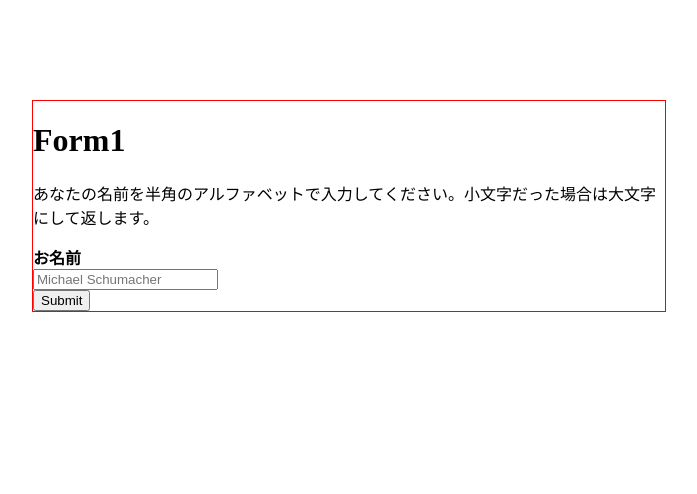
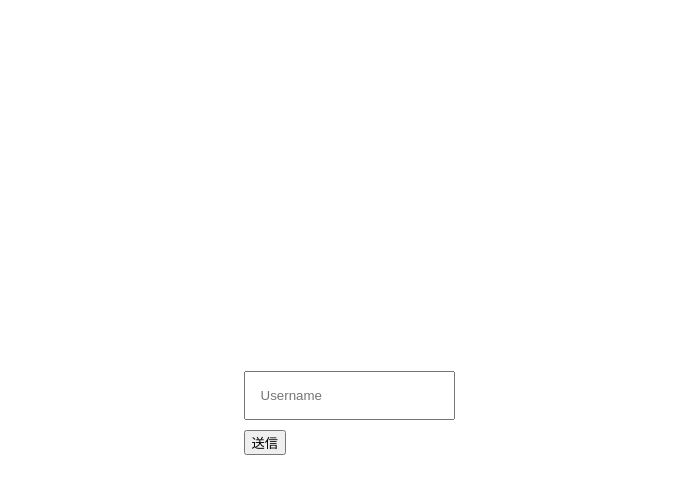
Before and after one commit to kento-yoshidu/myforms_frontend, a Next.js app: page /form1 in a window 1280 px wide. Shown: the top 494 px of the page, without its empty margins (291-988 px from the left). Built offline with nearby package versions, Linux system fonts and the light colour scheme.

Commit message:
✨ Update

```diff
--- /dev/null
+++ b/pages/form1/FormInput.tsx
@@ -0,0 +1,23 @@
+import React from "react"
+import Styles from "./input.module.css"
+
+type Props = {
+  placeholder: string,
+  refer: any
+}
+
+const FormInput = ({ placeholder, refer }: Props) => {
+  return (
+    <div className={Styles.formInput}>
+      {/* <label>Username</label> */}
+
+      <input
+        ref={refer}
+        className={Styles.input}
+        placeholder={placeholder}
+      />
+    </div>
+  )
+}
+
+export default FormInput
--- a/pages/form1/index.tsx
+++ b/pages/form1/index.tsx
@@ -1,64 +1,39 @@
-import React, { useState } from "react"
+import React, { useEffect, useState, useRef } from "react"
 import Layout from '../components/Layout'
+import FormInput from "./FormInput"
 
 import Styles from "./style.module.css"
 
 const Forms1 = () => {
-  const [name, setName] = useState("")
-  const [data, setData] = useState("")
+  // const [username, setUsername] = useState("")
 
-  const submit = async (e: React.FormEvent) => {
+  const usernameRef = useRef()
+
+  console.log("username is", usernameRef)
+
+  const handleSubmit = (e) => {
     e.preventDefault()
 
-    const data = await fetch("/api/form1", {
-      method: "POST",
-      body: JSON.stringify(name),
-      headers: { 'Content-Type': 'application/json' }
-    })
-
-    console.log("data is ", data)
-
-    if (data.status === 200) {
-      const result = await data.json()
-      setData(result.name)
-    }
-
-    if (data.status !== 200) {
-      window.alert("error!")
-    }
+    console.log(usernameRef)
   }
 
   return (
-    <Layout>
-      <h1>Form1</h1>
+      <div className={Styles.app}>
+        <form onSubmit={handleSubmit}>
+          <FormInput
+            refer={usernameRef}
+            placeholder="Username"
+          />
 
-      <p>あなたの名前を半角のアルファベットで入力してください。小文字だった場合は大文字にして返します。</p>
+          {/*
+          <FormInput placeholder="Email" />
+          <FormInput placeholder="FullName" />
+          <FormInput placeholder="Sth else" />
+  */}
 
-      <form onSubmit={submit}>
-        <label
-          htmlFor="name"
-          className={Styles.label}
-        >
-          お名前
-        </label>
-
-        <input
-          id="name"
-          type="text"
-          pattern="[A-Za-z]*"
-          onChange={(e) => setName(e.target.value)}
-          placeholder="Michael Schumacher"
-        />
-
-        <br />
-
-        <input type="submit" name="Sign Up" />
-      </form>
-
-      {data && (
-        <p>あなたの名前を大文字に変換しました！ {data}</p>
-      )}
-    </Layout>
+        <button type="submit">送信</button>
+        </form>
+      </div>
   )
 }
 
@@ -67,3 +42,11 @@ export default Forms1
 // https://giancarlobuomprisco.com/next/handling-api-errors-in-nextjs
 
 // https://zenn.dev/takepepe/articles/fetch-error-convolution
+
+// https://www.geeksforgeeks.org/does-react-usestate-hook-update-immediately/
+
+// https://www.telerik.com/blogs/how-to-create-validate-react-form-hooks
+
+// https://refine.dev/blog/common-usestate-mistakes-and-how-to-avoid/
+
+// https://www.codevertiser.com/react-forms-best-practices/
--- /dev/null
+++ b/pages/form1/input.module.css
@@ -0,0 +1,4 @@
+.input {
+  padding: 15px;
+  margin: 10px 0px;
+}
--- a/pages/form1/style.module.css
+++ b/pages/form1/style.module.css
@@ -1,4 +1,6 @@
-.label {
-  display: block;
-  font-weight: 900;
+.app {
+  display: flex;
+  justify-content: center;
+  align-items: center;
+  height: 100vh;
 }
--- /dev/null
+++ b/pages/form2/style.module.css
@@ -0,0 +1,4 @@
+.label {
+  display: block;
+  font-weight: 900;
+}
```
Also changed, not shown: pages/form2/index.tsx (added, +96 -0 lines).
